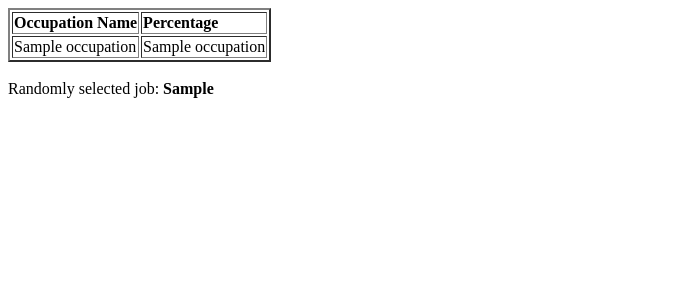
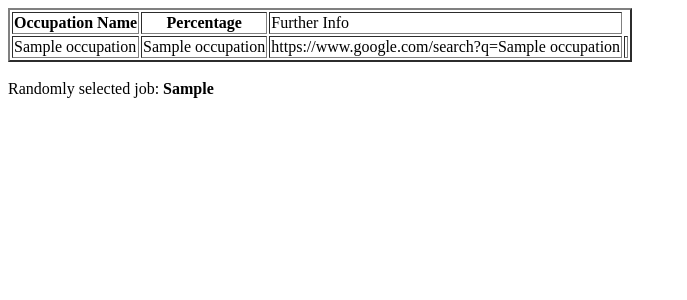
Before and after one commit to LeoLiu1999/More-Ls, a Flask app: template templates/occupations.html in a window 1280 px wide. Shown: the top 300 px of the page, without its empty margins (0-687 px from the left). Run offline with Flask 2, Linux system fonts and the light colour scheme; the template is opened without the code that fills it: most values are stand-ins (such as "Sample title", 1, 10 or a date in 2020).

Commit message:
added content to further info column

```diff
--- a/templates/occupations.html
+++ b/templates/occupations.html
@@ -6,13 +6,15 @@
 	<body>
 		<table border=2>
 			<tr>
-				<td><b>Occupation Name</b></td>
-				<td><b>Percentage</b></td>
+				<th>Occupation Name</th>
+				<th>Percentage</th>
+				<td>Further Info</th>
 			</tr>
 			{% for occupation in job_dict %}
 			<tr>
 				<td>{{occupation}}</td>
 				<td align="center">{{job_dict[occupation]}}</td>
+				<td>https://www.google.com/search?q={{occupation}}<td>
 			</tr>
 			{% endfor %}
 		</table>
```
